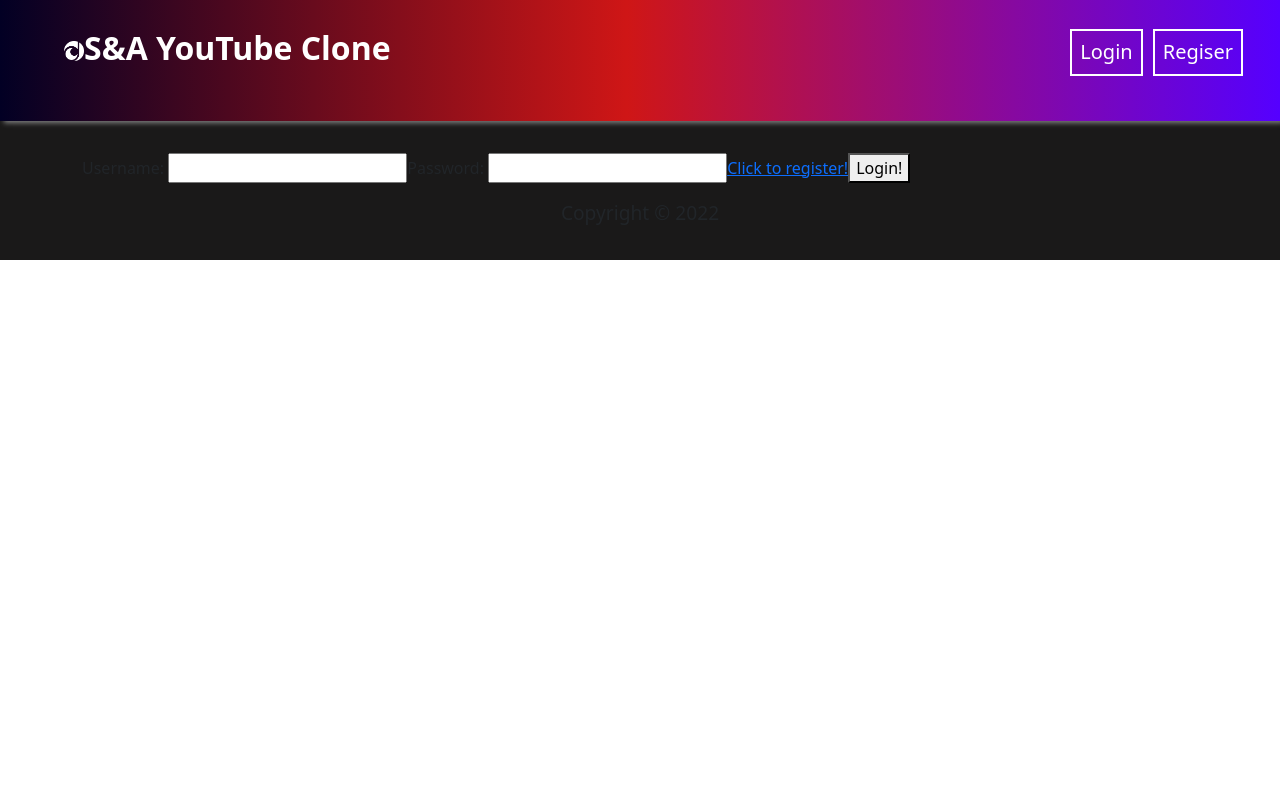
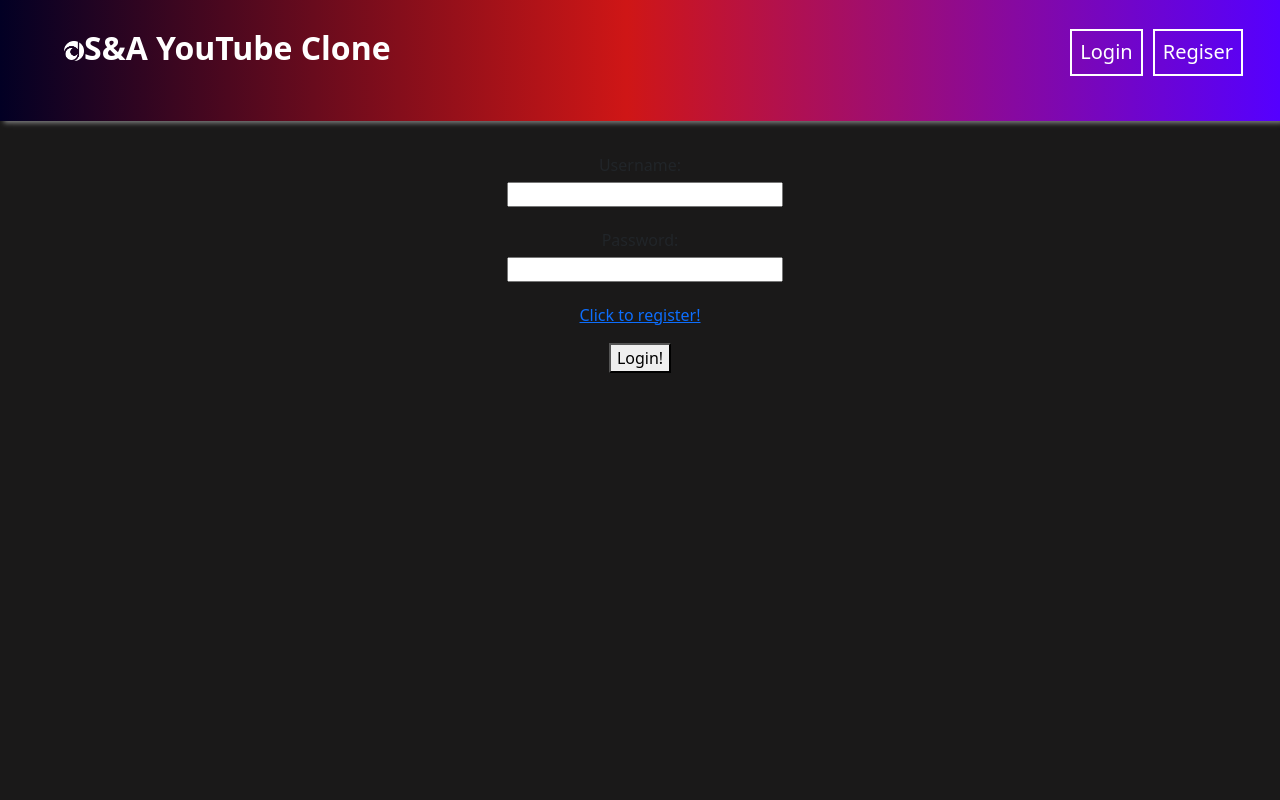
Before and after one commit to STanner03/Youtube_Clone, a React (Create React App) app in the folder frontend/: page /login in a window 1280 px wide. Shown: the top 800 px of the page. Built offline with nearby package versions, Linux system fonts and the light colour scheme; no server answers.

Commit message:
Re-did Initial Styling of Login & Register page

```diff
--- a/frontend/src/pages/LoginPage/LoginPage.css
+++ b/frontend/src/pages/LoginPage/LoginPage.css
@@ -1,3 +1,23 @@
-.error {
-  color: red;
+.container {
+  margin: 0 auto;
+  max-width: 600px;
+  overflow: auto;
+  text-align: center;
 }
+
+.form {
+  align-items: center;
+  display: flex;
+  flex-direction: column;
+  justify-content: flex-end;
+  gap: 1rem;
+}
+
+.form input {
+  display: block;
+  width: 100%;
+  height: 25px;
+  margin: 5px;
+  padding: 3px 7px;
+  font-size: 17px;
+}
--- a/frontend/src/pages/LoginPage/LoginPage.jsx
+++ b/frontend/src/pages/LoginPage/LoginPage.jsx
@@ -33,7 +33,7 @@ const LoginPage = () => {
         <label>
           Password:{" "}
           <input
-            type="text"
+            type="password"
             name="password"
             value={formData.password}
             onChange={handleInputChange}
--- /dev/null
+++ b/frontend/src/pages/RegisterPage/RegisterPage.css
@@ -0,0 +1,24 @@
+.container {
+    margin: 0 auto;
+    max-width: 600px;
+    overflow: auto;
+    text-align: center;
+    height: 100vh;
+  }
+
+  .form {
+    align-items: center;
+    display: flex;
+    flex-direction: column;
+    justify-content: flex-end;
+    gap: 1rem;
+  }
+
+  .form input {
+    display: block;
+    width: 100%;
+    height: 25px;
+    margin: 5px;
+    padding: 3px 7px;
+    font-size: 17px;
+  }
--- a/frontend/src/pages/RegisterPage/RegisterPage.jsx
+++ b/frontend/src/pages/RegisterPage/RegisterPage.jsx
@@ -1,6 +1,7 @@
 import React, { useContext } from "react";
 import AuthContext from "../../context/AuthContext";
 import useCustomForm from "../../hooks/useCustomForm";
+import './RegisterPage.css'
 
 const RegisterPage = () => {
   const { registerUser } = useContext(AuthContext);
```
